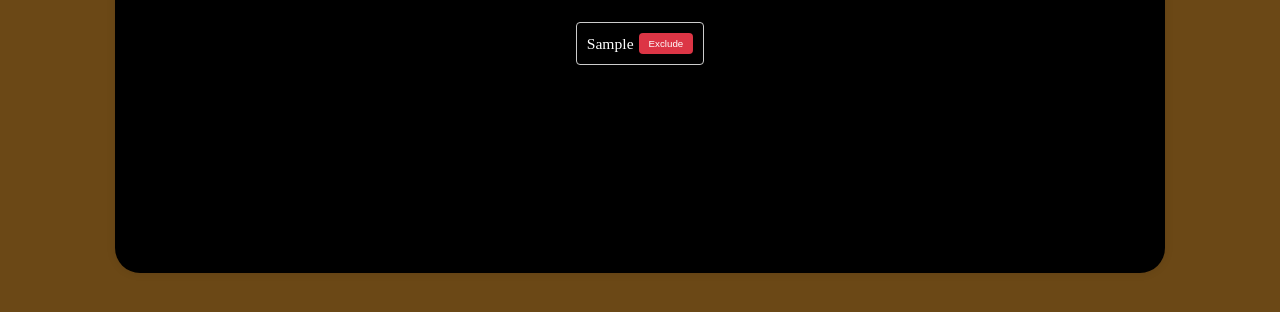
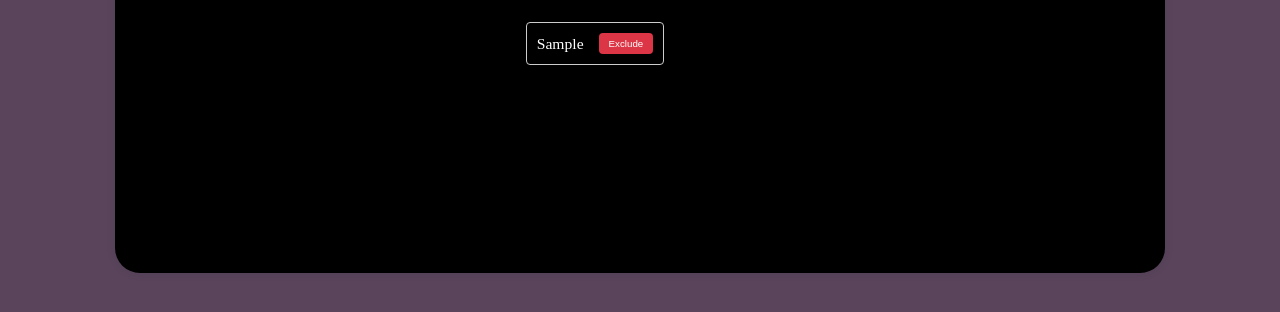
Before and after one commit to CassiusCardoso/ToDoListJs, a plain HTML site: page assets/index.html in a window 1280 px wide. Both pictures are taken after typing "Sample" into the empty fields and a click on the button "Add tasks". Shown: the part 352-664 px from the top of the page. Drawn offline with Linux system fonts and the light colour scheme.

Commit message:
Alterações no background

```diff
--- a/assets/styles.css
+++ b/assets/styles.css
@@ -9,7 +9,7 @@
 @import url('https://fonts.googleapis.com/css2?family=Roboto:ital,wght@0,100;0,300;0,400;0,500;0,700;0,900;1,100;1,300;1,400;1,500;1,700;1,900&display=swap');
 
 body{
-    background-color: rgb(107, 72, 22);
+    background-color: rgba(67, 44, 71, 0.884);
     min-height: 100vh;
     display: flex;
     justify-content: center;
@@ -80,7 +80,7 @@ body{
     padding: 10px;
     border: 1px solid #ccc;
     border-radius: 4px;
-    margin-bottom: 10px;
+    margin: 0 90px 10px 0;
     display: flex;
     justify-content: space-between;
     align-items: center;
@@ -93,7 +93,7 @@ body{
     border-radius: 4px;
     cursor: pointer;
     padding: 5px 10px;
-    margin-left: 5px;
+    margin-left: 15px;
 }
 
 .exclude-btn:hover {
```
